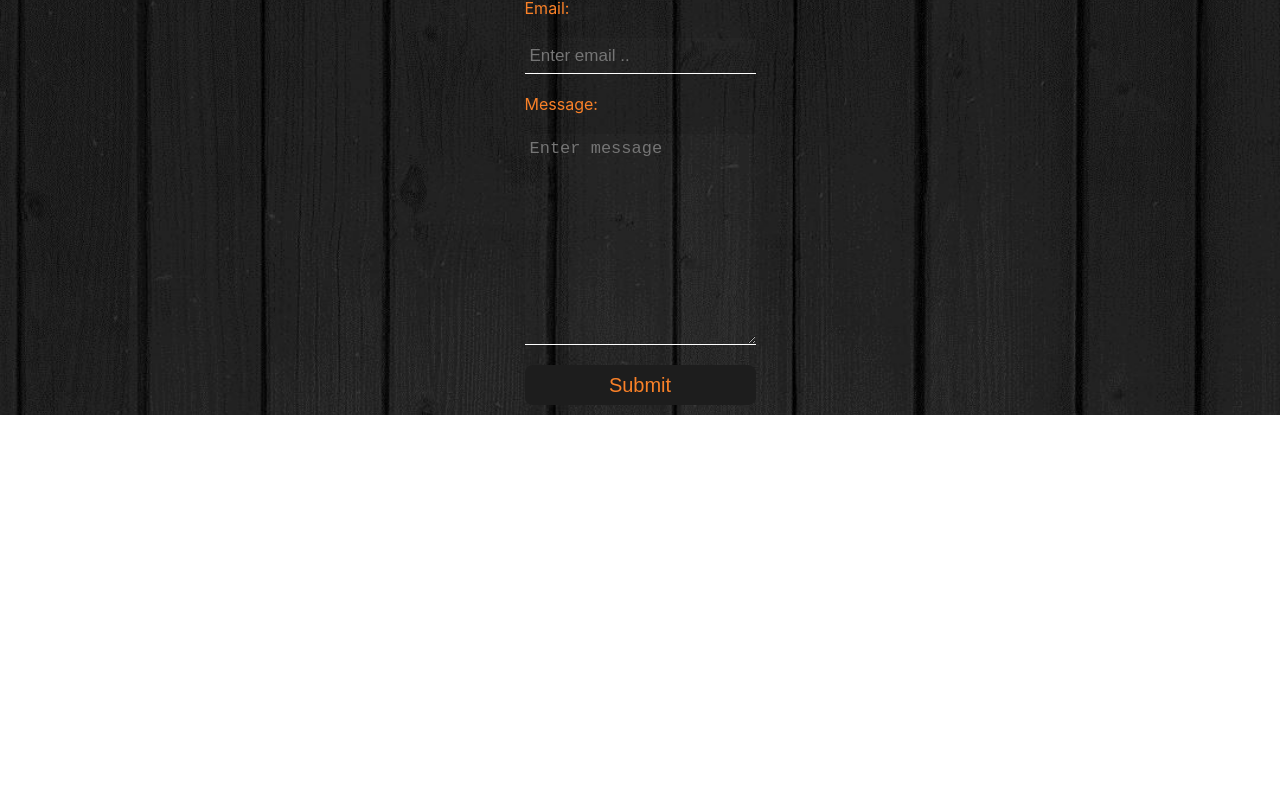
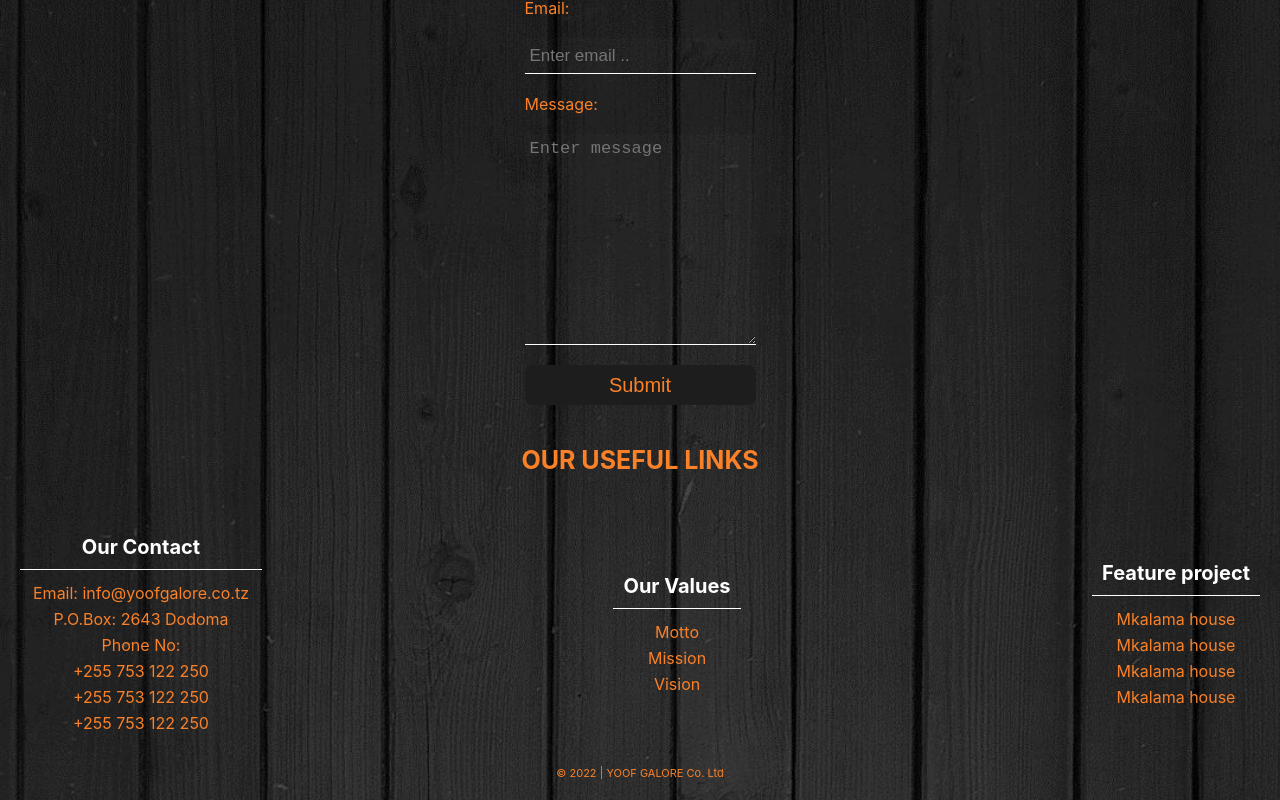
Before and after one commit to Aidan-bn/yoof, a React (Create React App) app: page / in a window 1280 px wide. Shown: the part 2231-3031 px from the top of the page. Before the commit the page ends 2646 px from the top, so only its background shows below. Built offline with nearby package versions, Linux system fonts and the light colour scheme.

Commit message:
Start desktop version

```diff
--- a/src/App.css
+++ b/src/App.css
@@ -221,6 +221,10 @@
 }
 }
 
+@media screen and (min-width: 768px) {
+
+}
+
 /*partners*/
 .partners {
   background-image: url('../public/img/skyline.jpg');
@@ -348,3 +352,62 @@ textarea {
 
 
 }
+
+/*bootom footer*/
+.bottom-footer {
+  width: 100%;
+  padding-top: 30px;
+  text-align: center;
+}
+
+.bottom-footer h3 {
+  font-size: 25px;
+  text-transform: uppercase;
+}
+
+.inner-bottom-footer {
+  margin-top: 30px;
+  padding: 20px;
+  display: flex;
+  align-items: center;
+  justify-content: space-between;
+  gap: 4px;
+}
+
+.inner-bottom-footer h6{
+  font-size: 20px;
+  color: #ffffff;
+  padding: 10px;
+  border-bottom: 1px solid #ffffff;
+}
+
+/* .inner-bottom-footer hr {
+  display: flex;
+  align-items: center;
+  justify-content: center;
+  text-align: center;
+} */
+
+ul {
+  list-style: none;
+  padding: 10px;
+}
+
+li {
+  padding: 3px;
+}
+
+@media screen and (max-width: 768px){
+  .inner-bottom-footer {
+    flex-direction: column;
+    padding-top: 30px;
+    gap: 30px;
+  }
+
+
+}
+
+.copyright {
+  padding-bottom: 20px;
+  font-size: 11px;
+}
--- a/src/App.js
+++ b/src/App.js
@@ -15,7 +15,6 @@ function App() {
           <p className='motto'>
             # You're needs, # our working area
           </p>
-
         </header>
         <div className='search'>
           <input type='text' name='search' className='inputSearch'></input>
@@ -124,6 +123,41 @@ function App() {
           <textarea class='message' id='message' placeholder='Enter message'/>
           <button className='submit'>Submit</button>
         </form>
+
+        <div className='bottom-footer'>
+          <h3>Our Useful Links</h3>
+          <div className='inner-bottom-footer'>
+            <div className='left-footer'>
+              <h6>Our Contact</h6>
+                  <ul>
+                    <li>Email: info@yoofgalore.co.tz</li>
+                    <li>P.O.Box: 2643 Dodoma</li>
+                    <li>Phone No:</li>
+                    <li>+255 753 122 250</li>
+                    <li>+255 753 122 250</li>
+                    <li>+255 753 122 250</li>
+                  </ul>
+            </div>
+            <div className='middle-footer'>
+              <h6>Our Values</h6>
+                  <ul>
+                    <li>Motto</li>
+                    <li>Mission</li>
+                    <li>Vision</li>
+                  </ul>
+            </div>
+            <div className='right-footer'>
+              <h6>Feature project</h6>
+                <ul>
+                  <li>Mkalama house</li>
+                  <li>Mkalama house</li>
+                  <li>Mkalama house</li>
+                  <li>Mkalama house</li>
+                </ul>
+            </div>
+          </div>
+        </div>
+          <div className='copyright'>&copy; 2022 | YOOF GALORE Co. Ltd</div>
       </section>
     </div>
   );
```
Lines whose indentation alone changed are shown as unchanged.
